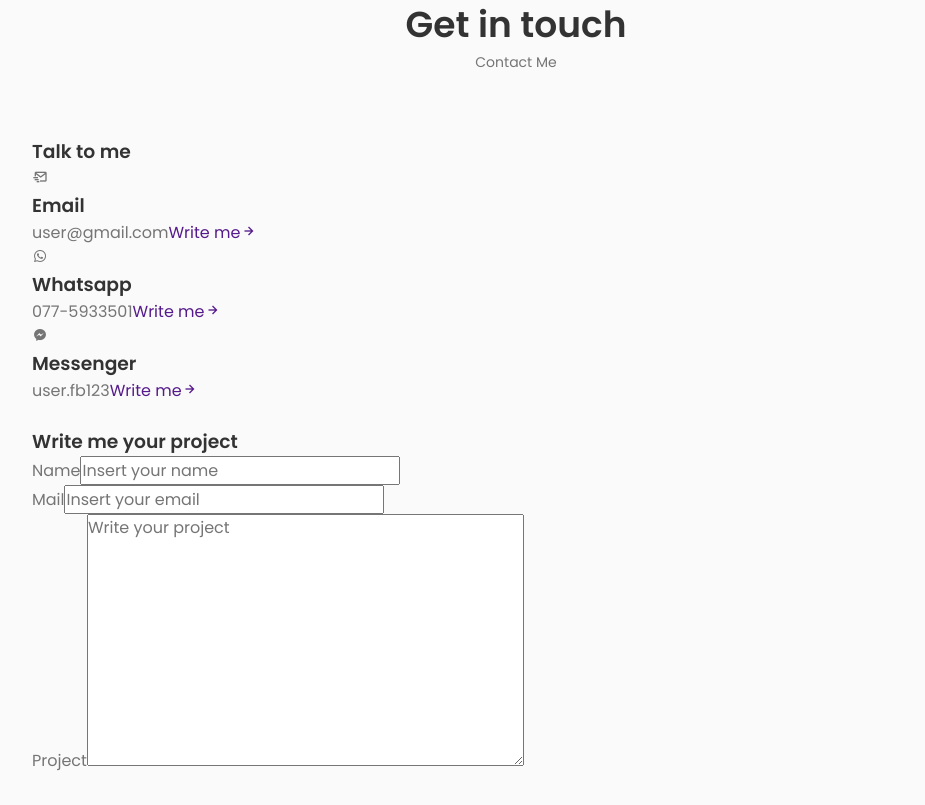
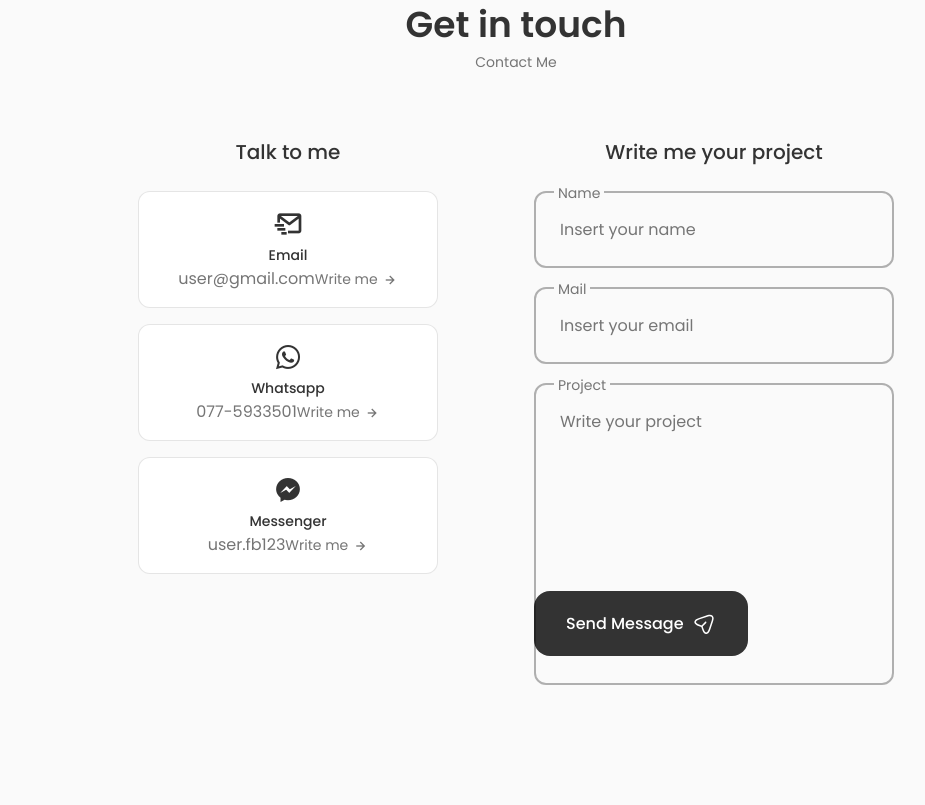
Before and after one commit to ImeshaDilshani/site-p, a React (Create React App) app: page / in a window 1280 px wide. Shown: the part 3700-4505 px from the top of the page, without its empty margins (124-1049 px from the left). After the commit the page ends 4436 px from the top, so only its background shows below. Built offline with nearby package versions, Linux system fonts and the light colour scheme.

Commit message:
contact form

```diff
--- a/src/components/contact/Contact.jsx
+++ b/src/components/contact/Contact.jsx
@@ -1,4 +1,5 @@
 import React from 'react'
+import './contact.css'
 
 const Contact = () => {
   return (
@@ -62,10 +63,30 @@
                         placeholder='Insert your email'/>
                     </div>
 
-                    <div className="contact__form-div">
+                    <div className="contact__form-div contact__form-area">
                         <label htmlFor="" className="contact__form-tag">Project</label>
                         <textarea name="project" id="" cols="30" rows="10" className='contact__form-input' placeholder='Write your project'></textarea>
                     </div>
+                    <button  className="button button--flex">
+                        Send Message
+                            <svg
+                            class="button__icon"
+                            xmlns="http://www.w3.org/2000/svg"
+                            width="24"
+                            height="24"
+                            viewBox="0 0 24 24"
+                            fill="none"
+                            >
+                                <path
+                                    d="M14.2199 21.9352C13.0399 21.9352 11.3699 21.1052 10.0499 17.1352L9.32988 14.9752L7.16988 14.2552C3.20988 12.9352 2.37988 11.2652 2.37988 10.0852C2.37988 8.91525 3.20988 7.23525 7.16988 5.90525L15.6599 3.07525C17.7799 2.36525 19.5499 2.57525 20.6399 3.65525C21.7299 4.73525 21.9399 6.51525 21.2299 8.63525L18.3999 17.1252C17.0699 21.1052 15.3999 21.9352 14.2199 21.9352ZM7.63988 7.33525C4.85988 8.26525 3.86988 9.36525 3.86988 10.0852C3.86988 10.8052 4.85988 11.9052 7.63988 12.8252L10.1599 13.6652C10.3799 13.7352 10.5599 13.9152 10.6299 14.1352L11.4699 16.6552C12.3899 19.4352 13.4999 20.4252 14.2199 20.4252C14.9399 20.4252 16.0399 19.4352 16.9699 16.6552L19.7999 8.16525C20.3099 6.62525 20.2199 5.36525 19.5699 4.71525C18.9199 4.06525 17.6599 3.98525 16.1299 4.49525L7.63988 7.33525Z"
+                                    fill="var(--container-color)"
+                                ></path>
+                                <path
+                                    d="M10.11 14.7052C9.92005 14.7052 9.73005 14.6352 9.58005 14.4852C9.29005 14.1952 9.29005 13.7152 9.58005 13.4252L13.16 9.83518C13.45 9.54518 13.93 9.54518 14.22 9.83518C14.51 10.1252 14.51 10.6052 14.22 10.8952L10.64 14.4852C10.5 14.6352 10.3 14.7052 10.11 14.7052Z"
+                                    fill="var(--container-color)"
+                                ></path>
+                                </svg>
+                    </button>
                 </form>
             </div>
         </div>
--- a/src/components/contact/contact.css
+++ b/src/components/contact/contact.css
@@ -0,0 +1,139 @@
+.contact__container{
+    grid-template-columns: repeat(2,max-content);
+    justify-content: center;
+    column-gap: 6rem;
+    padding-bottom: 3rem;
+}
+
+.contact__title{
+    text-align: center;
+    font-size: var(--h3-font-size);
+    font-weight: var(--font-medium);
+    margin-bottom:var(--mb-1-5)
+}
+
+.contact__info{
+    display: grid;
+    row-gap: 1rem;
+    grid-template-columns: 300px;
+}
+
+.contact__card{
+    background-color: var(--container-color);
+    border: 1px solid rgba(0, 0, 0, 0.1);
+    padding: 1rem;
+    border-radius: 0.75rem;
+    text-align: center;
+}
+
+.contact__card-icon{
+    font-size: 2rem;
+    color: var(--title-color);
+    margin-bottom: var(--mb-0-25);
+}
+
+.contact__card-title,
+.contact__card-data{
+    font-size: var(--small-font-size);
+}
+
+.contact__card-title{
+    font-weight: var(--font-medium);
+}
+
+.contact__button{
+    color: var(--text-color);
+    font-size: var(--small-font-size);
+    display: inline-flex;
+    align-items: center;
+    justify-content: center;
+    column-gap: 0.25rem;
+}
+
+.contact__button-icon{
+    font-size: 1rem;
+    transition: 0.3s;
+}
+
+.contact__button:hover .contact__button-icon{
+    transform: translate(0.25rem);
+}
+
+.contact__form{
+    width: 360px;
+}
+
+.contact__form-div{
+    position: relative;
+    margin-bottom: var(--mb-2);
+    height: 4rem;
+}
+
+.contact__form-input{
+    position: absolute;
+    top: 0;
+    left: 0;
+    width: 100%;
+    border: 2px solid rgba(0, 0, 0, 0.3);
+    background: none;
+    border-radius: 0.75rem;
+    padding: 1.5rem;
+    z-index: 1;
+}
+
+.contact__form-tag{
+    position: absolute;
+    top: -0.75rem;
+    left: 1.25rem;
+    font-size: var(--small-font-size);
+    padding: 0.25rem;
+    background-color: var(--body-color);
+    z-index: 10;
+}
+
+.contact__form-area{
+    height: 11rem;
+}
+
+.contact__form-area textarea{
+    resize: none;
+}
+
+/*=============== BREAKPOINTS ===============*/
+/* For large devices */
+@media screen and (max-width: 992px) {
+    .contact__container{
+        column-gap: 3rem;
+    }
+  }
+
+  /* For medium devices */
+  @media screen and (max-width: 768px) {
+    .contact__container{
+        grid-template-columns: 1fr;
+        row-gap: 3rem;
+    }
+
+    .contact__info{
+        justify-content: center;
+    }
+
+    .contact__form{
+        margin: 0 auto;
+    }
+  }
+
+  @media screen and (max-width: 576px) {
+    .contact__info{
+        grid-template-columns: 1fr;
+    }
+    .contact__form{
+        width: 100%;
+
+    }
+  }
+
+  /* For small devices */
+  @media screen and (max-width: 350px) {
+
+  }
```
